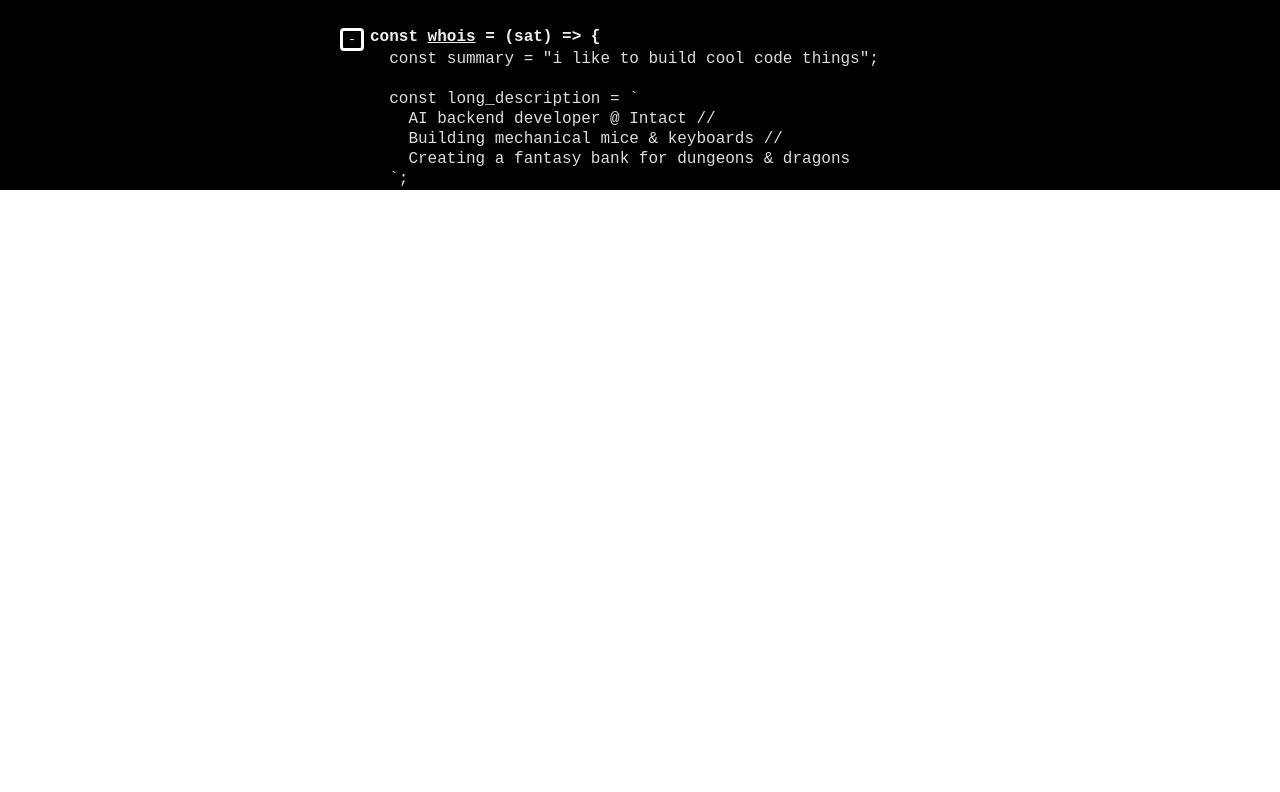
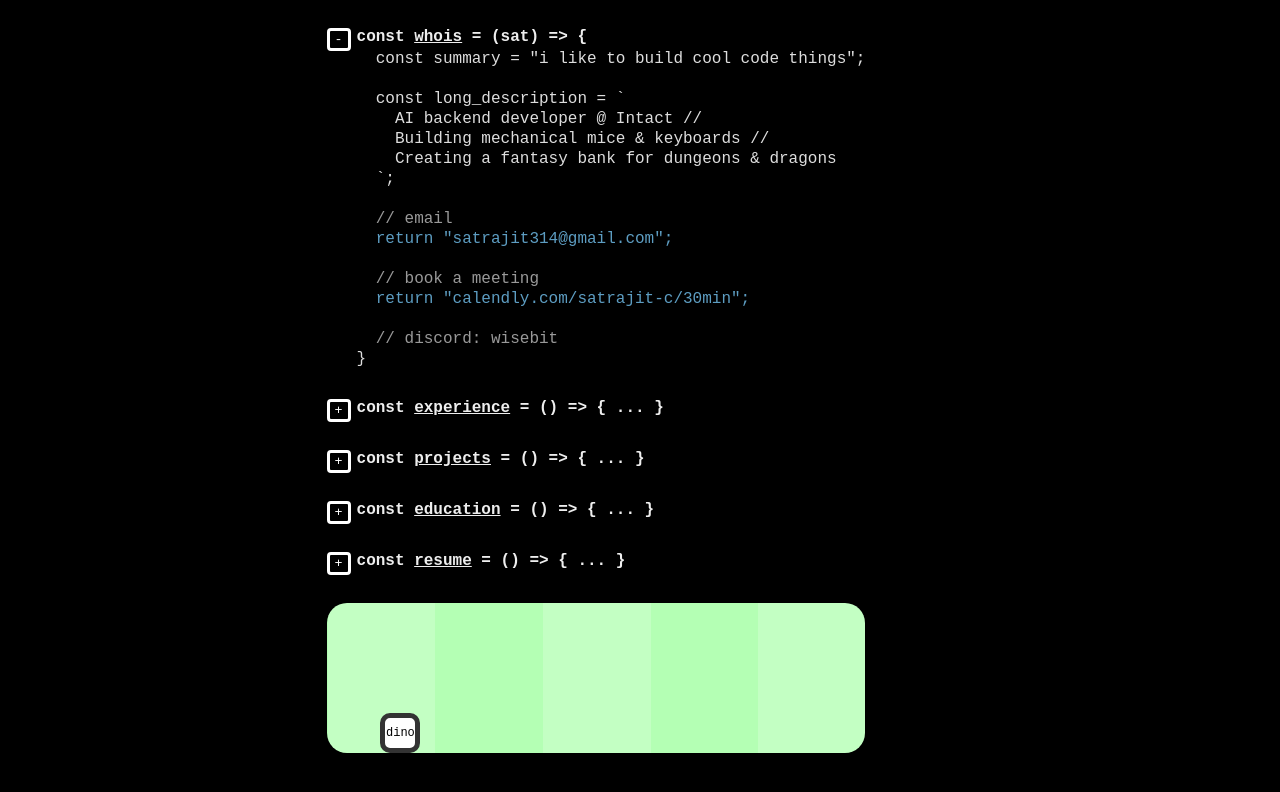
Before and after one commit to wise-bit/wise-bit.github.io, a Next.js app: page / in a window 1280 px wide. Shown: the part 610-1402 px from the top of the page. Before the commit the page ends 800 px from the top, so only its background shows below. Built offline with nearby package versions, Linux system fonts and the light colour scheme.

Commit message:
dino functional

```diff
--- a/components/Dino.tsx
+++ b/components/Dino.tsx
@@ -1,11 +1,57 @@
-import { NextPage } from 'next';
+import React, { useEffect, useState } from 'react';
+import styles from '../styles/Dino.module.css';
 
-interface Props {
-  username: string;
-}
+type Tree = {
+  id: number;
+  x: number;
+};
 
-const Dino: NextPage<Props> = () => {
-  return <>dino</>;
+const Dino: React.FC = () => {
+  const [isJumping, setIsJumping] = useState(false);
+  const [trees, setTrees] = useState<Tree[]>([]);
+
+  useEffect(() => {
+    let timeoutId: NodeJS.Timeout;
+    const spawnTree = () => {
+      setTrees((prevTrees) => [...prevTrees, { id: Date.now(), x: 100 }]);
+      const randomInterval = (Math.floor(Math.random() * 4) + 1) * 1000;
+      timeoutId = setTimeout(spawnTree, randomInterval);
+    };
+    spawnTree();
+    return () => clearTimeout(timeoutId);
+  }, []);
+
+  useEffect(() => {
+    const interval = setInterval(() => {
+      // cleanup
+      setTrees((prevTrees) => {
+        return prevTrees
+          .map((tree) => ({ ...tree, x: tree.x - 2 }))
+          .filter((tree) => tree.x > -100);
+      });
+
+      if (trees.some((tree) => tree.x < 30 && tree.x > 0)) {
+        setIsJumping(true);
+        setTimeout(() => setIsJumping(false), 500); // Stop jump after a short time
+      }
+    }, 30);
+    return () => clearInterval(interval);
+  }, [trees]);
+
+  return (
+    <div className={styles.gameContainer}>
+      <div className={`${styles.dinosaur} ${isJumping ? styles.jump : ''}`}>
+        {'dino'}
+      </div>
+      {trees.map((tree) => (
+        <div
+          key={tree.id}
+          className={styles.tree}
+          style={{ left: `${tree.x}%` }}
+        ></div>
+      ))}
+    </div>
+  );
 };
 
 export default Dino;
--- a/components/Intro.tsx
+++ b/components/Intro.tsx
@@ -4,6 +4,7 @@ import CodeEditor from './CodeEditor';
 import { useEffect, useState } from 'react';
 import HeaderText from './HeaderText';
 import Terminal from './Terminal';
+import Dino from './Dino';
 
 interface Props {
   username: string;
@@ -50,7 +51,7 @@ const Intro: NextPage<Props> = (props) => {
 
   return (
     <>
-      <div className={styles.mainpage} style={{ paddingBottom: '50px' }}>
+      <div className={styles.mainpage}>
         {/* <div className={styles.title}>
           <pre>{nameContents}</pre>
         </div> */}
@@ -73,6 +74,9 @@ const Intro: NextPage<Props> = (props) => {
             );
           })}
         </div>
+        <div>
+          <Dino />
+        </div>
       </div>
     </>
   );
--- a/components/Terminal.tsx
+++ b/components/Terminal.tsx
@@ -1,10 +1,18 @@
 import React, { useState, KeyboardEvent } from 'react';
+
+const getDate = () => {
+  const today = new Date();
+  const year = today.getFullYear();
+  const month = (today.getMonth() + 1).toString().padStart(2, "0");
+  const date = today.getDate().toString().padStart(2, "0");
+  return `${year}-${month}-${date}`;
+}
 
 const Terminal: React.FC = () => {
   const [input, setInput] = useState<string>('');
   const [logs, setLogs] = useState<string[]>([
     `hi i'm a functional terminal :)`,
-    `---`,
+    getDate(),
   ]);
 
   const handleCommand = (event: KeyboardEvent<HTMLInputElement>) => {
@@ -41,6 +49,7 @@ const Terminal: React.FC = () => {
         <span style={promptStyle}>user@terminal:~$</span>
         <input
           type='text'
+          placeholder='type a command or "help"...'
           value={input}
           onChange={(e) => setInput(e.target.value)}
           onKeyDown={handleCommand}
@@ -88,7 +97,7 @@ const inputStyle: React.CSSProperties = {
   fontWeight: 'bold',
   border: 'none',
   outline: 'none',
-  width: '100%',
+  width: '90%',
   paddingLeft: '0px',
   fontSize: '16px',
 };
--- a/styles/CodeEditor.module.css
+++ b/styles/CodeEditor.module.css
@@ -10,7 +10,6 @@
 .toggle-button {
   border: none;
   background: none;
-  /* font-size: 1.5em; */
   font-size: 16px;
   margin-right: 8px;
   margin-bottom: 0px;
@@ -20,6 +19,7 @@
   font-family: monospace;
   font-weight: bold;
   margin-left: 30px;
+  font-weight: bold;
 }
 
 .sign-button {
@@ -38,10 +38,6 @@
   font-weight: normal;
 }
 
-/* .toggle-button.expanded {
-  transform: rotate(45deg);
-} */
-
 .code-block {
   transition: opacity 0.6s ease-out;
   transform-origin: top;
@@ -53,7 +49,6 @@
   margin-top: 3px;
   margin-bottom: 10px;
   font-family: monospace;
-  /* font-size: 1.5em; */
   font-size: 16px;
   line-height: 20px;
   margin-left: 30px;
@@ -63,10 +58,3 @@
   opacity: 1;
   height: auto;
 }
-
-/* .toggle-button:before {
-  content: '+';
-  position: absolute;
-  left: -1.5vw;
-  top: 0;
-} */
--- /dev/null
+++ b/styles/Dino.module.css
@@ -0,0 +1,107 @@
+.gameContainer {
+  position: relative;
+  width: 100%;
+  height: 150px;
+  border-radius: 20px;
+  overflow: hidden;
+  background-color: rgb(180, 255, 180);
+  background-image: repeating-linear-gradient(to right,
+      rgba(255, 255, 255, 0.2) 0%,
+      rgba(255, 255, 255, 0.2) 10%,
+      transparent 10%,
+      transparent 20%);
+  background-size: 200% 100%;
+  animation: wind 4s linear infinite;
+}
+
+/* Add the wind-moving effect */
+@keyframes wind {
+  0% {
+    background-position: 0 0;
+  }
+
+  100% {
+    background-position: 200% 0;
+  }
+}
+
+.dinosaur {
+  position: absolute;
+  bottom: 0;
+  left: 10%;
+  width: 40px;
+  height: 40px;
+  background-color: white;
+  border: 5px #333 solid;
+  border-radius: 10px;
+  animation: run 0.3s steps(2) infinite;
+  font-size: 12px;
+  color: black;
+  font-family: monospace;
+  text-align: center;
+  display: flex;
+  align-items: center;
+  justify-content: center;
+}
+
+.dinosaur.jump {
+  animation: none;
+  animation: jump 0.5s ease-out;
+}
+
+@keyframes run {
+  0% {
+    background-position: 0;
+  }
+
+  100% {
+    background-position: -80px;
+  }
+}
+
+@keyframes jump {
+  0% {
+    bottom: 0;
+  }
+
+  50% {
+    bottom: 70px;
+  }
+
+  100% {
+    bottom: 0;
+  }
+}
+
+.tree {
+  position: absolute;
+  bottom: 0;
+  width: 20px;
+  height: 10px;
+  background-color: #8B4513;
+  /* Trunk color */
+  border-radius: 2px;
+}
+
+.tree::before {
+  content: '';
+  position: absolute;
+  bottom: 5px;
+  left: -10px;
+  width: 40px;
+  height: 30px;
+  background-color: #086b08;
+  border-radius: 30%;
+}
+
+.tree::after {
+  content: '';
+  position: absolute;
+  bottom: 30px;
+  left: -5px;
+  width: 30px;
+  height: 10px;
+  background-color: #034f24;
+  /* Darker foliage for layering */
+  border-radius: 30%;
+}
--- a/styles/Home.module.css
+++ b/styles/Home.module.css
@@ -1,57 +1,24 @@
 .container {
-  padding: 0 2rem;
+  margin: 0 20px;
   display: flex;
   flex-wrap: wrap;
-  overflow: auto;
+  overflow: visible;
   align-items: center;
-  height: 100vh;
-  width: 100vw;
+  height: 100%;
+  width: 90%;
   flex-direction: column;
   justify-content: center;
   align-items: center;
-  font-family: Georgia, 'Times New Roman', Times, serif;
-  background-color: #000 !important;
 }
 
 .main {
-  min-height: 100vh;
-  min-width: 600px;
-  /* background-color: black; */
-  /* padding: 4rem 2rem; */
+  min-height: 100%;
+  min-width: 500px;
   flex: 1;
   display: flex;
   flex-direction: column;
   justify-content: left;
   align-items: left;
-  font-family: Georgia, 'Times New Roman', Times, serif;
-  /* background-color: #000 !important; */
-}
-
-.footer {
-  display: flex;
-  flex: 1;
-  padding: 2rem 0;
-  border-top: 1px solid #eaeaea;
-  justify-content: center;
-  align-items: center;
-}
-
-.footer a {
-  display: flex;
-  justify-content: center;
-  align-items: center;
-  flex-grow: 1;
-}
-
-.title a {
-  color: #333;
-  text-decoration: none;
-}
-
-.title a:hover,
-.title a:focus,
-.title a:active {
-  text-decoration: underline;
 }
 
 .title {
@@ -59,7 +26,6 @@
   line-height: 1.15;
   font-weight: bold;
   font-family: monospace;
-  font-size: 1em !important;
 }
 
 .title,
--- a/styles/Intro.module.css
+++ b/styles/Intro.module.css
@@ -6,7 +6,11 @@
   font-size: 16px;
   margin-top: 60px;
   margin-bottom: 16px;
-  max-width: min(500px, 80vw);
+  max-width: 500px;
+}
+
+.mainpage {
+  margin-bottom: 50px;
 }
 
 /* @media screen and (max-width: 767px) {
@@ -15,6 +19,7 @@
     margin-inline: -200px;
     scale: 0.45;
     font-size: 9px;
+    margin-bottom: 150px;
   }
 } */
 
--- a/styles/globals.css
+++ b/styles/globals.css
@@ -7,6 +7,7 @@ body {
   cursor: url("../public/cursor.png") 12 12, default;
   overflow-wrap: break-word;
   color: #eeeeee !important;
+  background-color: #000 !important;
 }
 
 a, a:hover {
```
Also changed, not shown: components/ColorIntro.tsx (deleted, +0 -85 lines), res/self.txt.
